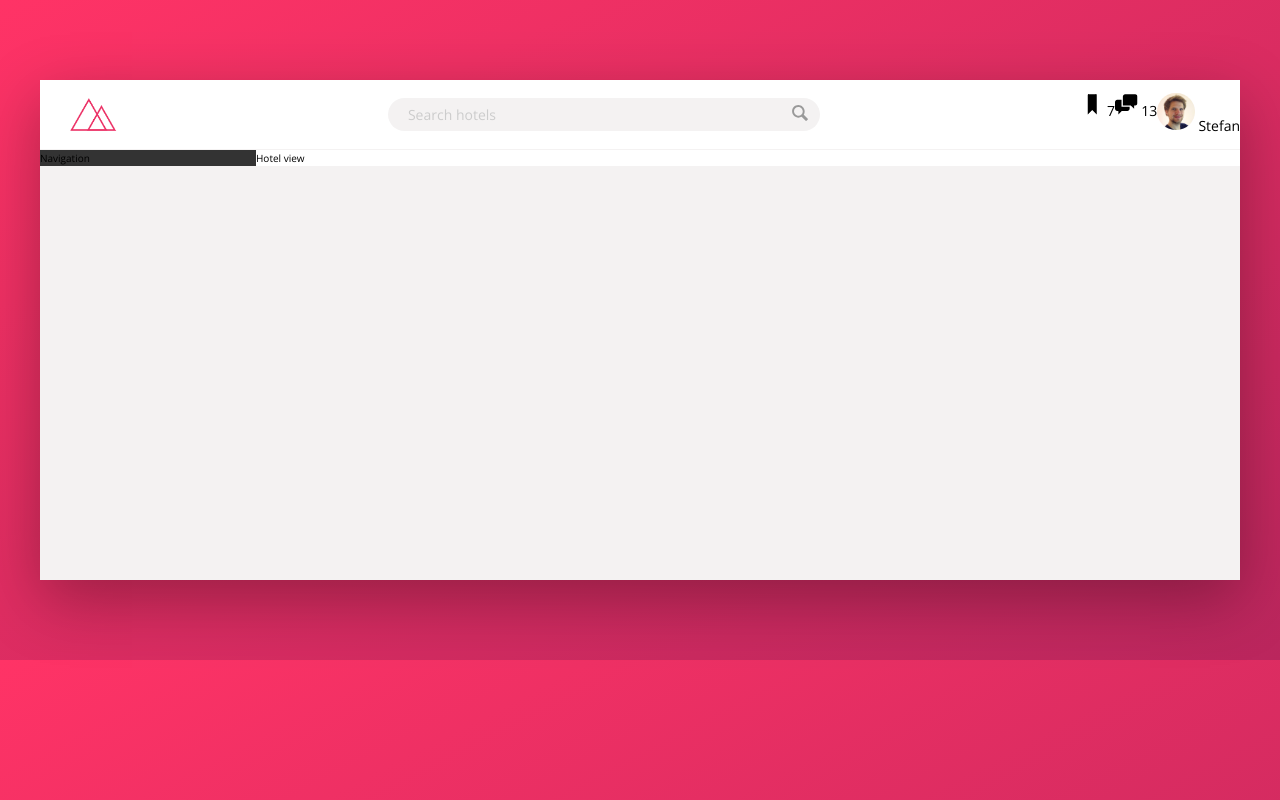
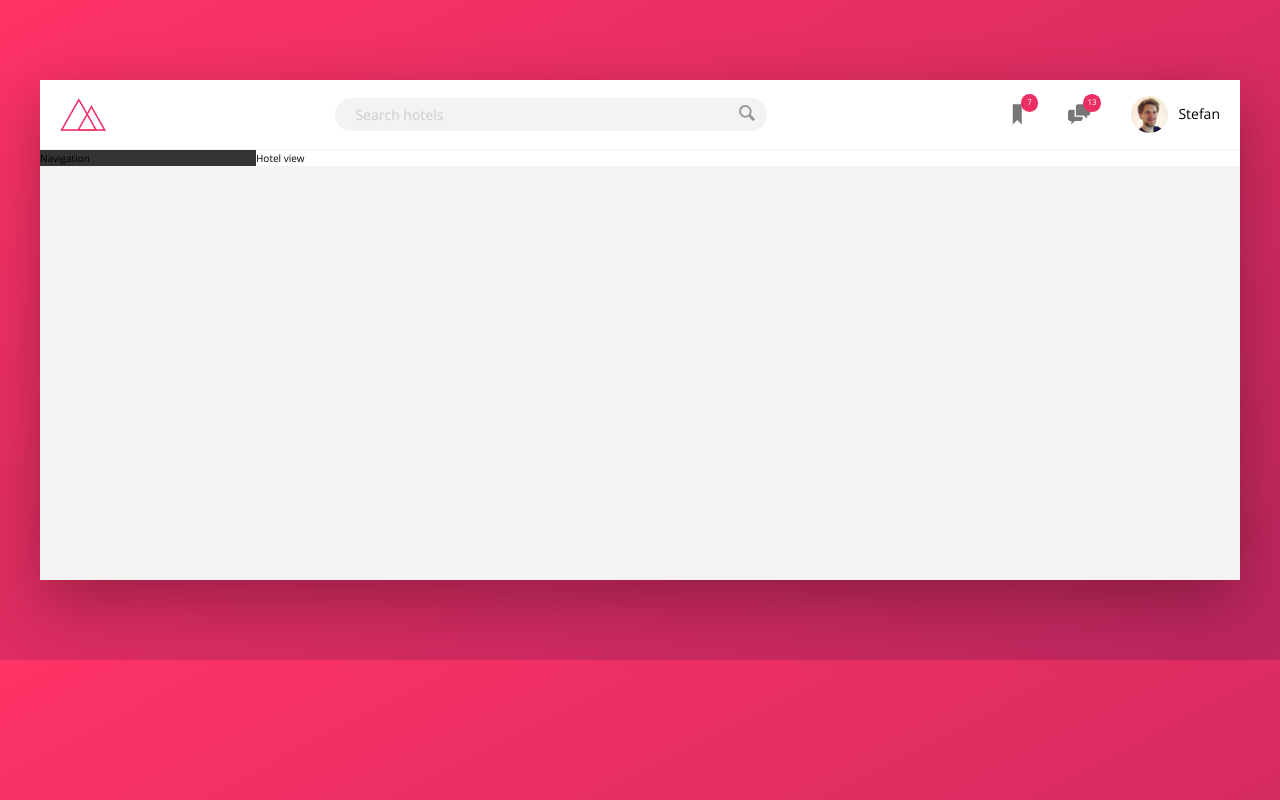
Before and after one commit to illutek/trillo, a website: page index.html in a window 1280 px wide. Drawn offline with nearby package versions, Linux system fonts and the light colour scheme; files that its build step writes are made by us from their sources.

Commit message:
end section 7-77

```diff
--- a/sass/_components.scss
+++ b/sass/_components.scss
@@ -4,7 +4,7 @@
 
 .logo {
     height: 3.25rem;
-    margin-left: 3rem;
+    margin-left: 2rem;
 }
 
 
@@ -74,30 +74,53 @@
 
 .user-nav {
     display: flex;
+    align-items: center;
+    align-self: stretch;
+
+    & > * {  // > direct childeren of .user-nav
+        padding: 2rem;
+        cursor: pointer;
+        height: 100%;
+        display: flex;
+        align-items: center;
+    }
+
+    & > *:hover {
+        background-color: var(--color-grey-light--2);
+    }
+
     &__icon-box {
+        position: relative;
 
     }
 
     &__icon {
         height: 2.25rem;
         width: 2.25rem;
+        fill: var(--color-grey-dark--2);
     }
 
     &__notification {
+        font-size: .8rem;
+        width: 1.75rem;
+        height: 1.75rem;
+        border-radius: 50%;
+        background-color: var(--color-primary);
+        color: white;
+        position: absolute;
+        top: 1.4rem;
+        right: 1rem;
 
-    }
-
-    &__user {
+        display: flex;
+        justify-content: center;
+        align-items: center;
 
     }
 
     &__user-photo {
         height: 3.75rem;
         border-radius: 50%;
-    }
-
-    &__user-name {
-
+        margin-right: 1rem;
     }
 
 }
```
Also changed, not shown: 1 other file.
